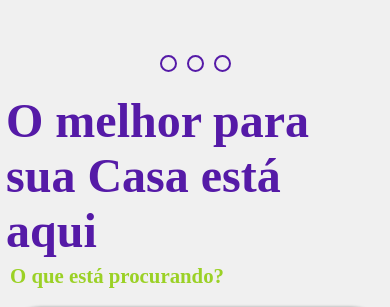
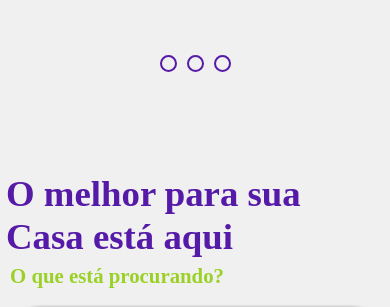
Before and after one commit to devjeanlucas/JB-presentes, a plain HTML site: page index.html in a window 390 px wide. Shown: the part 536-843 px from the top of the page. Drawn offline with nearby package versions, Linux system fonts and the light colour scheme; a script that the page names is missing.

Commit message:
tamanhofont mobile

```diff
--- a/CSS/main.css
+++ b/CSS/main.css
@@ -69,7 +69,7 @@
     }
     .top-text-mob {
         display: table;
-        width: 80%;
+        width: 90%;
         position: absolute;
         bottom: 50px;
         left: 6px;
@@ -77,7 +77,7 @@
     }
     .top-text-mob h1 {
         color: #551AA7;
-        font-size: 3rem;
+        font-size: 2.3rem;
     }
     .h1-top {
         display: none;
```
